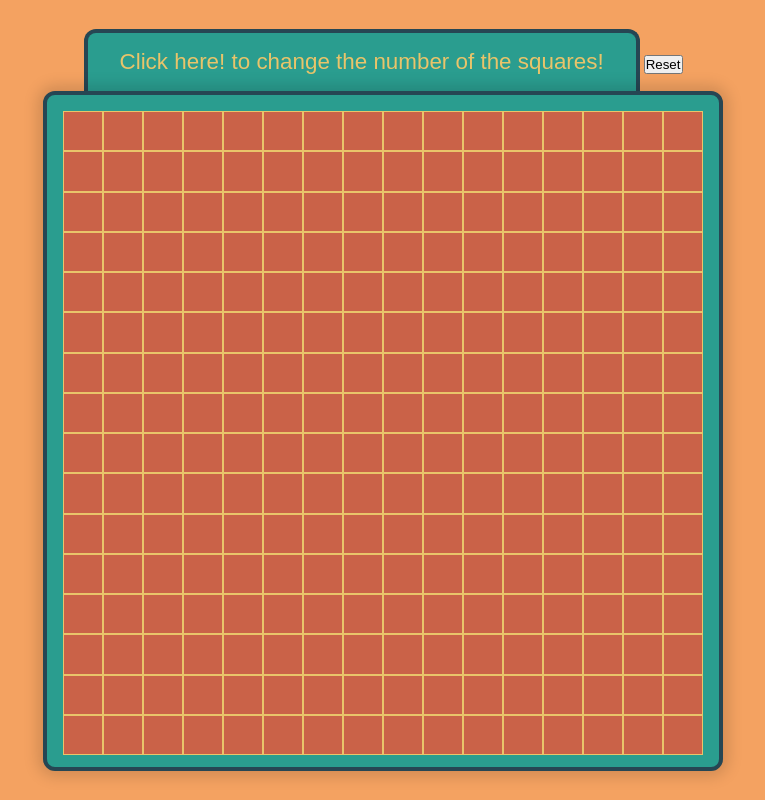
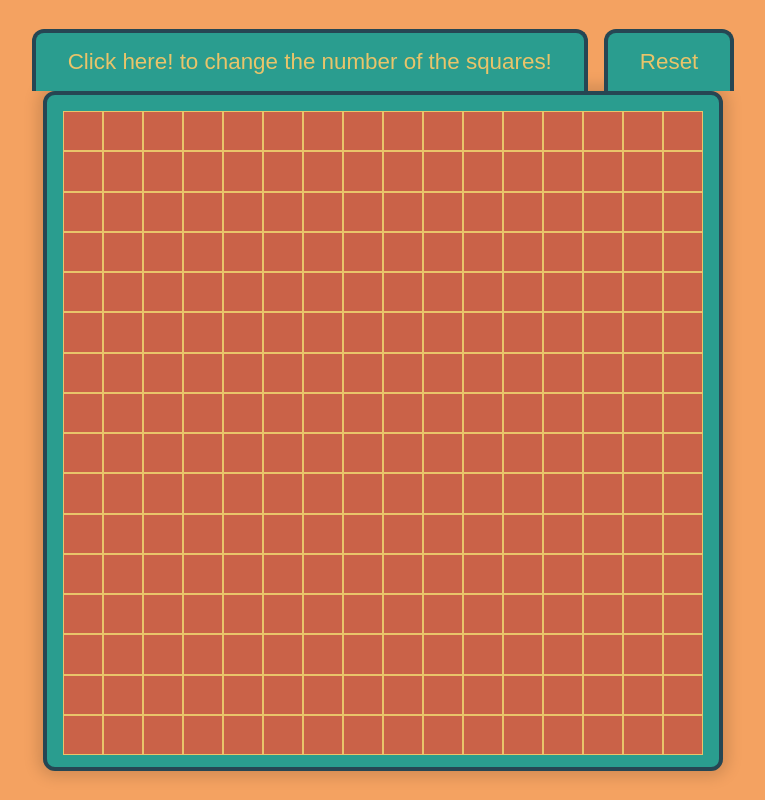
Before and after one commit to gabdccc/odin-etch-a-sketch, a plain HTML site: page index.html in a window 1280 px wide. Shown: the whole page, without its empty margins (257-1022 px from the left). Drawn offline with Linux system fonts and the light colour scheme.

Commit message:
Add the design for the reset button

```diff
--- a/styles.css
+++ b/styles.css
@@ -11,7 +11,9 @@
     justify-content: center;
     align-items: center;
 }
-.popup-ask {
+.popup-ask,
+.mini-box {
+    position: relative;
     cursor: pointer;
     padding: 1rem 2rem;
     background-color: #2a9d8f;
@@ -22,7 +24,8 @@
     color: #e9c46a;
     font-size: 1.4rem;
 }
-.popup-ask:hover {
+.popup-ask:hover,
+.mini-box:hover {
     background-color: #ca6248;
 }
 .boxContainer {
@@ -43,3 +46,11 @@
     background-color: #ca6248;
     border: 1px solid #e9c46a;
 }
+
+.small-box {
+    display: flex;
+    align-items: flex-end;
+    justify-content: center;
+
+    gap: 1rem;
+}
```
